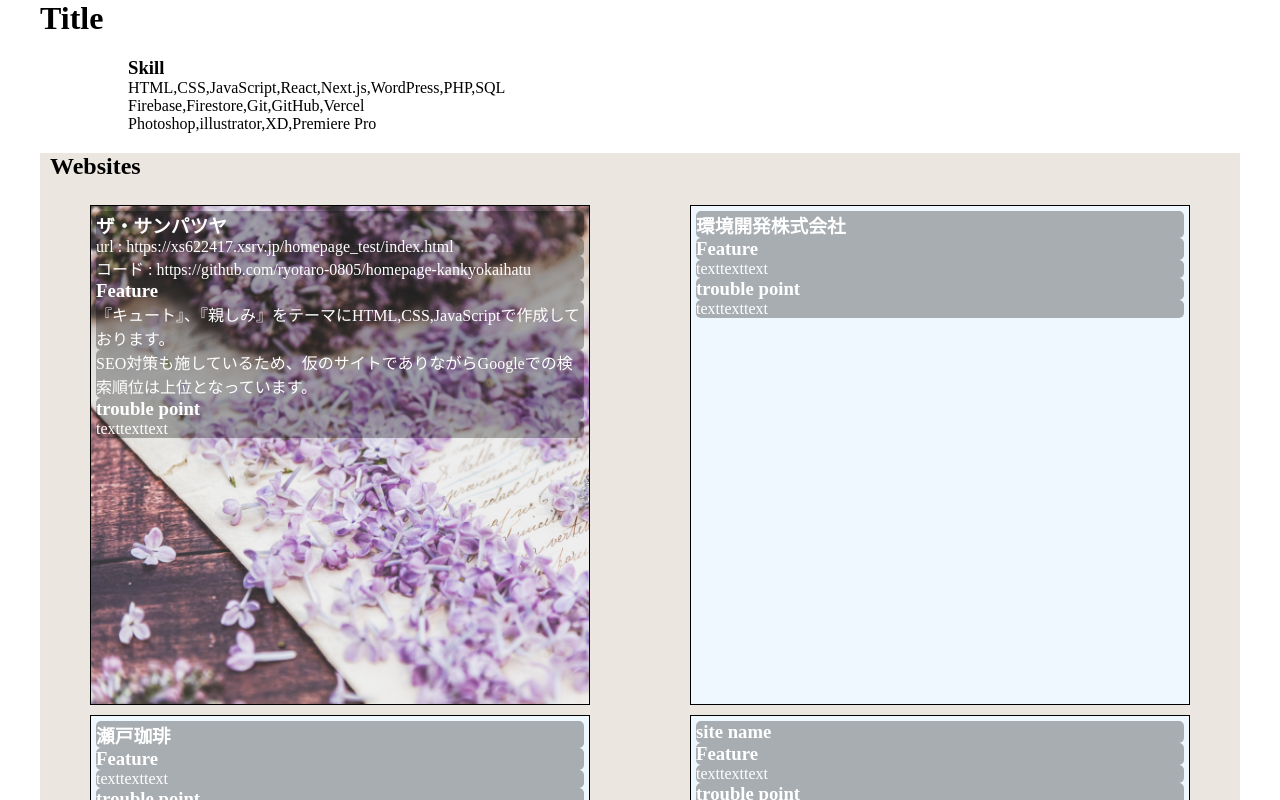
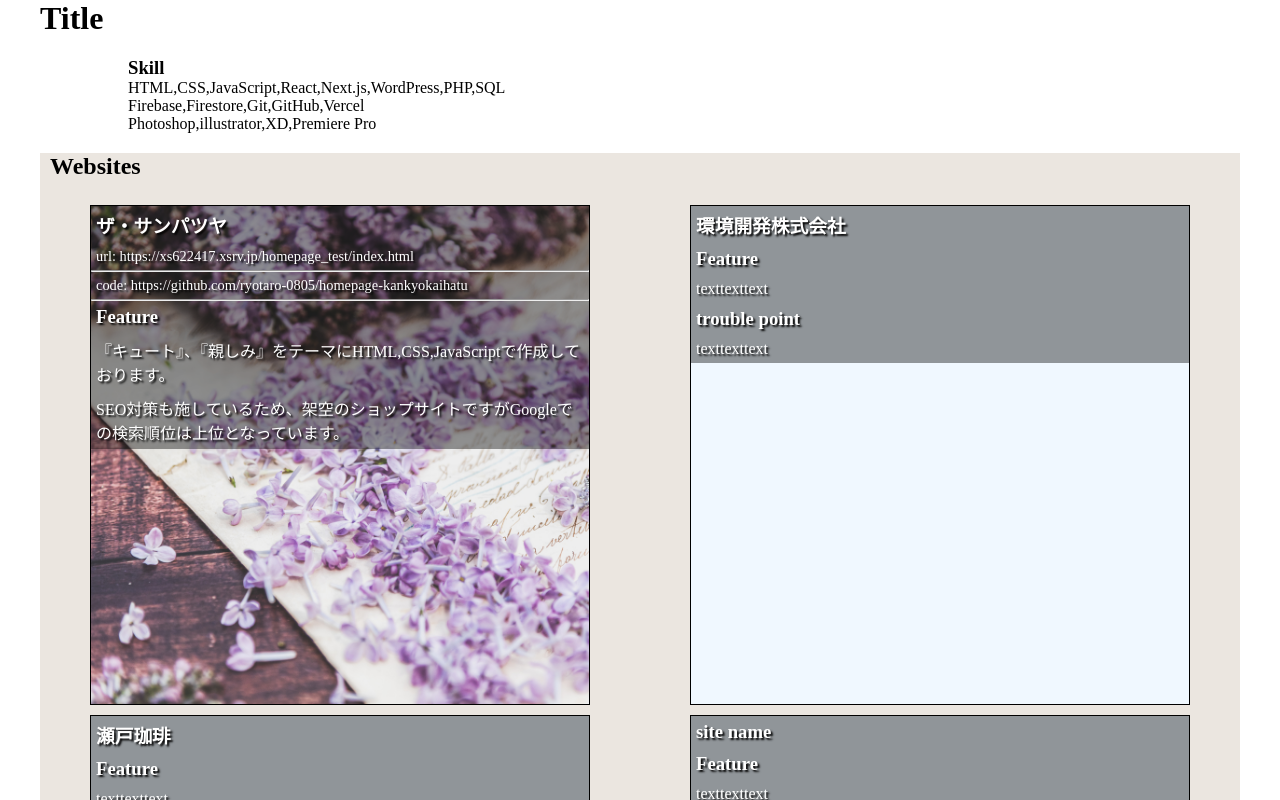
Before and after one commit to ryotaro-0805/portfolio, a Next.js app: page / in a window 1280 px wide. Shown: the top 800 px of the page. Built offline with nearby package versions, Linux system fonts and the light colour scheme.

Commit message:
✅ 進めた

```diff
--- a/src/pages/index.tsx
+++ b/src/pages/index.tsx
@@ -31,16 +31,20 @@ export default function Home() {
           <h2>Websites</h2>
           <div className={`${styles.wrapper} ${styles.websites_wrapper}`}>
             <div className={styles.sanpatuya}>
+
               <a href="https://xs622417.xsrv.jp/homepage_test/index.html">
+              <table>              </table>
                 <h3>ザ・サンパツヤ</h3>
-                <p className={styles.url_p}>url : https://xs622417.xsrv.jp/homepage_test/index.html</p>
-                <p className={styles.code_p}>コード : https://github.com/ryotaro-0805/homepage-kankyokaihatu</p>
-                <h3>Feature</h3>
-                <p>『キュート』、『親しみ』をテーマにHTML,CSS,JavaScriptで作成しております。</p>
-                <p>SEO対策も施しているため、仮のサイトでありながらGoogleでの検索順位は上位となっています。</p>
-                <h3>trouble point</h3>
-                <p>texttexttext</p>
+                <p className={styles.url_p}>url: https://xs622417.xsrv.jp/homepage_test/index.html</p>
               </a>
+              <hr />
+              <a href="https://github.com/ryotaro-0805/homepage-kankyokaihatu">
+              <p className={styles.code_p}>code: https://github.com/ryotaro-0805/homepage-kankyokaihatu</p>
+              </a>
+              <hr />
+              <h3>Feature</h3>
+              <p>『キュート』、『親しみ』をテーマにHTML,CSS,JavaScriptで作成しております。</p>
+              <p>SEO対策も施しているため、架空のショップサイトですがGoogleでの検索順位は上位となっています。</p>
             </div>
             <div>
               <h3>環境開発株式会社</h3>
--- a/src/styles/Home.module.css
+++ b/src/styles/Home.module.css
@@ -28,26 +28,28 @@
 
 .wrapper div{
   width: min(95%,500px);
-  padding: 5px;
   margin: 5px auto;
   background-color: aliceblue;
   border: solid 1px black;
 }
 
-.url_p {
-  font-size: 100%;
+.url_p , .code_p{
+  font-size: 90%;
+  margin: 0;
+  padding: 0;
 }
 
 @media screen and (max-width:600px){
-  .url_p{
+  .url_p , .code_p{
     font-size: 90%;
   }
 }
 
-.websites_wrapper p,.websites_wrapper h3{
+.websites_wrapper p,.websites_wrapper h3 {
+  padding: 5px;
   color: #fff;
-  background-color: rgba(0, 0, 0,.3);
-  border-radius: 5px;
+  text-shadow: black 2px 2px 2px;
+  background-color: rgba(0, 0, 0,.4);
 }
 
 .sanpatuya{
```
